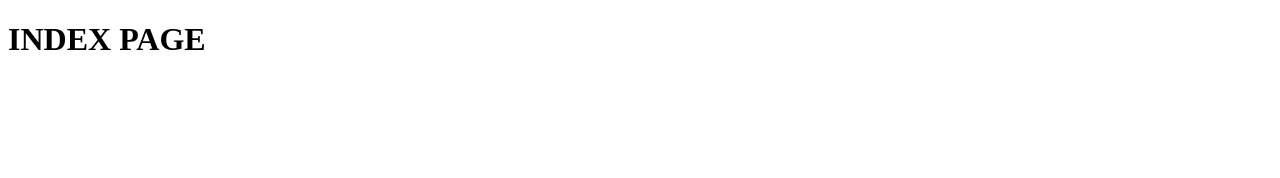
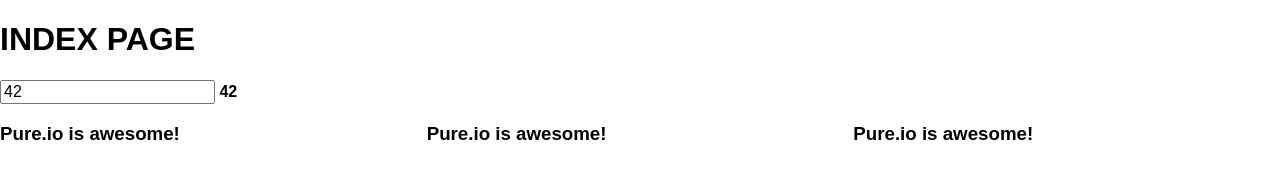
Before and after one commit to unrealsolver/battle-city-online, a website: page client/index.html in a window 1280 px wide. Drawn offline with nearby package versions, Linux system fonts and the light colour scheme.

Commit message:
Index page with essential css and scripts

```diff
--- a/client/index.html
+++ b/client/index.html
@@ -1,8 +1,21 @@
 <!DOCTYPE html>
 <html>
 <head>
+  <link rel="stylesheet" href="/styles/components/pure/pure-min.css"/>
 <head>
 <body>
-  <h1>INDEX PAGE</h1>
+  <div ng-app>
+    <div class="header"></div>
+    <h1>INDEX PAGE</h1>
+    <input type="number" ng-init="val=42" ng-model="val"></input>
+    <strong>{{val}}</strong>
+    <div class="pure-g">
+      <div class="pure-u-1-3"><h3>Pure.io is awesome!</h3></div>
+      <div class="pure-u-1-3"><h3>Pure.io is awesome!</h3></div>
+      <div class="pure-u-1-3"><h3>Pure.io is awesome!</h3></div>
+    </div>
+  </div>
+  <script src="/scripts/components/underscore/underscore.js"></script>
+  <script src="/scripts/components/angular/angular.min.js"></script>
 </body>
 </html>
--- a/gulpfile.coffee
+++ b/gulpfile.coffee
@@ -19,6 +19,7 @@
 
 gulp.task 'client-watch', ->
   gulp.watch config.clientScriptDir+'**/*.coffee', ['client-coffee']
+  gulp.watch 'client/index.html', ['client-html']
 
 gulp.task 'client-deps', ->
   gulp.src('./bower_components/')
```
